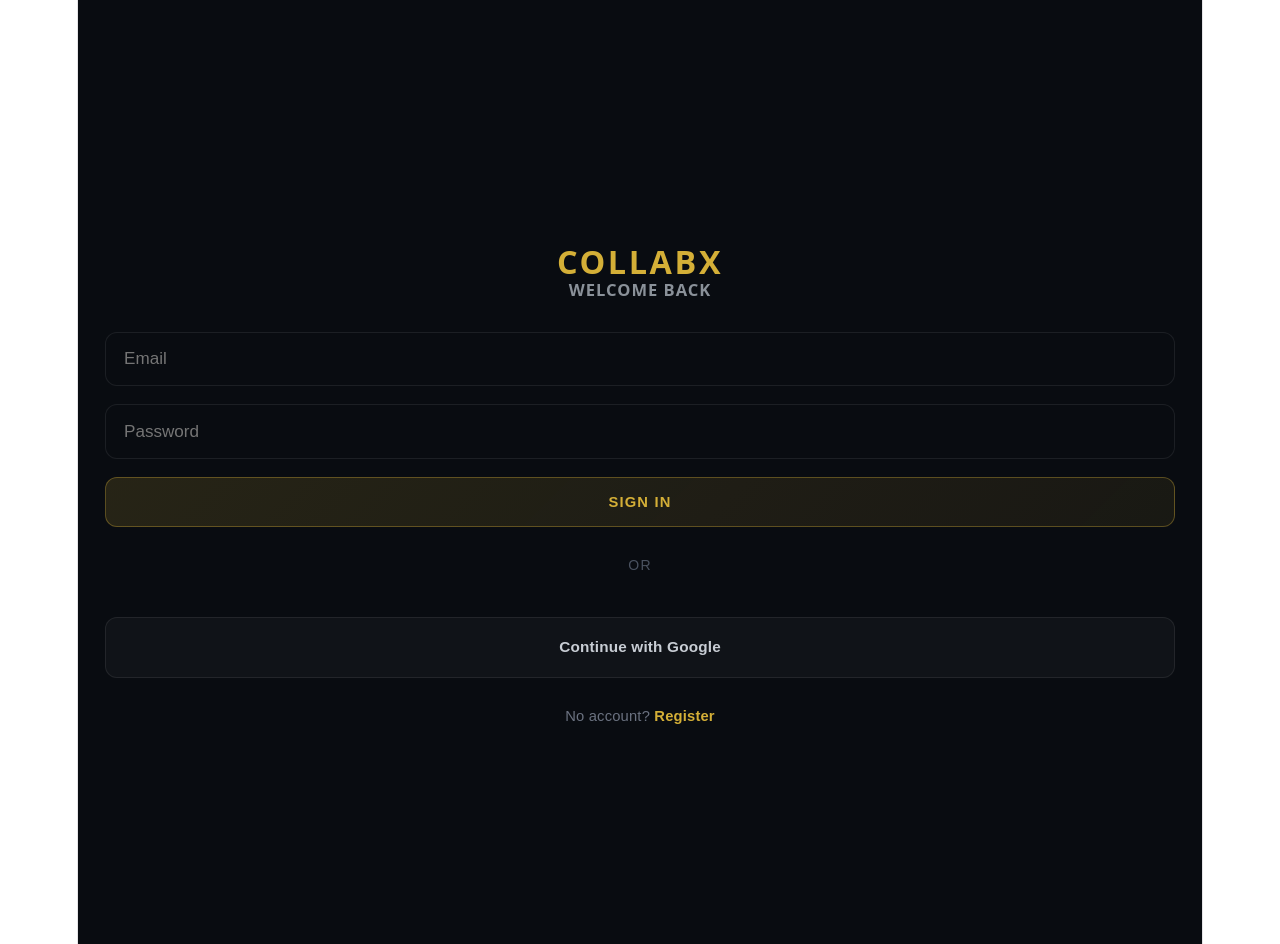
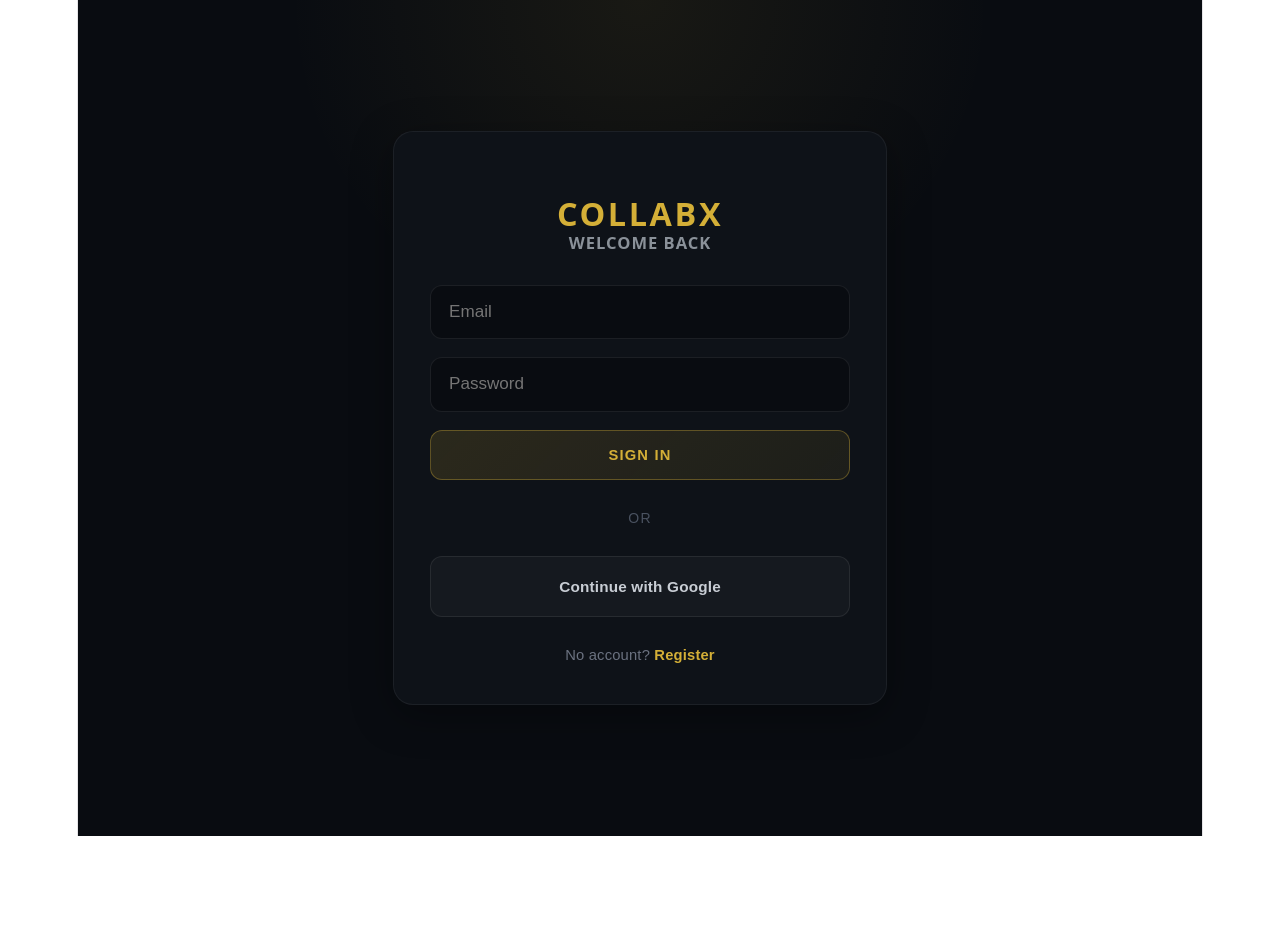
Before and after one commit to keshavbhalla2006/collabx, a React (Vite) app in the folder client/: page /login in a window 1280 px wide. After the commit the page ends 836 px from the top, so only its background shows below. Built offline with nearby package versions, Linux system fonts and the light colour scheme; no server answers.

Commit message:
Update Login.jsx

```diff
--- a/client/src/pages/Login.jsx
+++ b/client/src/pages/Login.jsx
@@ -90,6 +90,14 @@ const styles = {
   page: {
     minHeight: '100vh',
 
+    display: 'flex',
+
+    alignItems: 'center',
+
+    justifyContent: 'center',
+
+    padding: '1rem',
+
     background: `
       radial-gradient(
         circle at top,
@@ -100,36 +108,22 @@ const styles = {
     `,
 
     fontFamily: "'Syne', sans-serif",
-
-  display: 'flex',
-
-  alignItems: 'stretch',
-
-  justifyContent: 'stretch',
   },
 
   card: {
     width: '100%',
 
-  minHeight: '100vh',
+    maxWidth: '420px',
 
-  background: '#090c11',
+    background: '#0e1218',
 
-  border: 'none',
+    border: '1px solid rgba(255,255,255,0.06)',
 
-  borderRadius: 0,
+    borderRadius: '20px',
 
-  padding: '4rem 1.5rem',
+    padding: '2rem',
 
-  display: 'flex',
-
-  flexDirection: 'column',
-
-  justifyContent: 'center',
-
-  maxWidth: '100%',
-
-  margin: '0 auto',
+    boxShadow: '0 10px 40px rgba(0,0,0,0.35)',
   },
 
   logo: {
```
Lines whose indentation alone changed are shown as unchanged.
